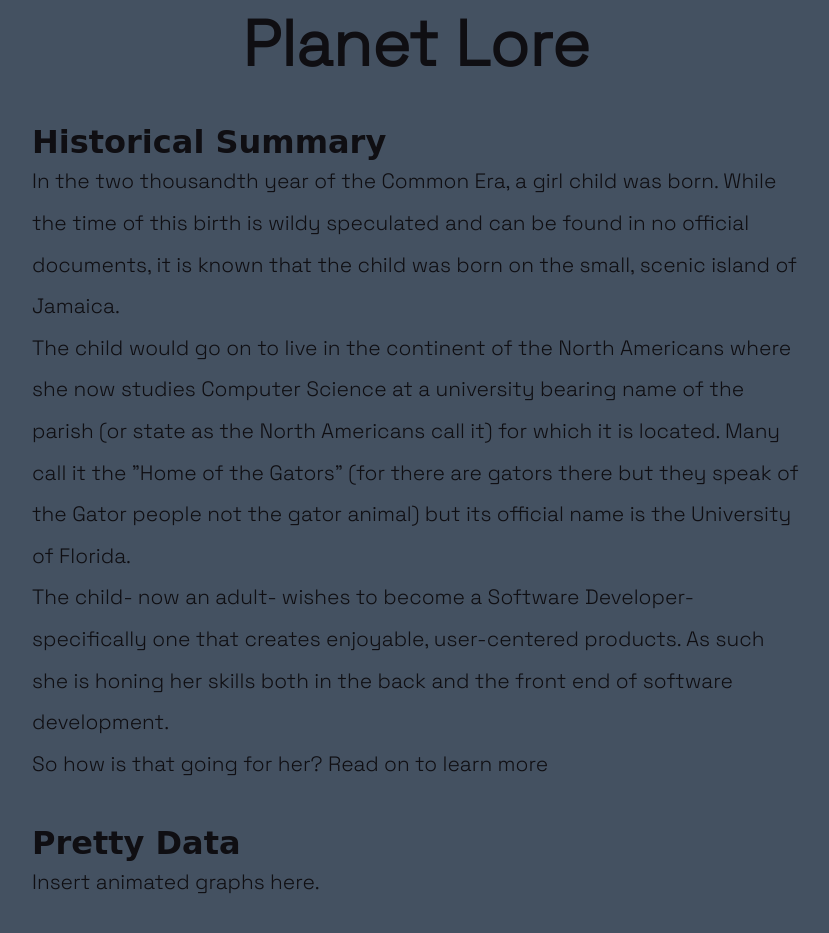
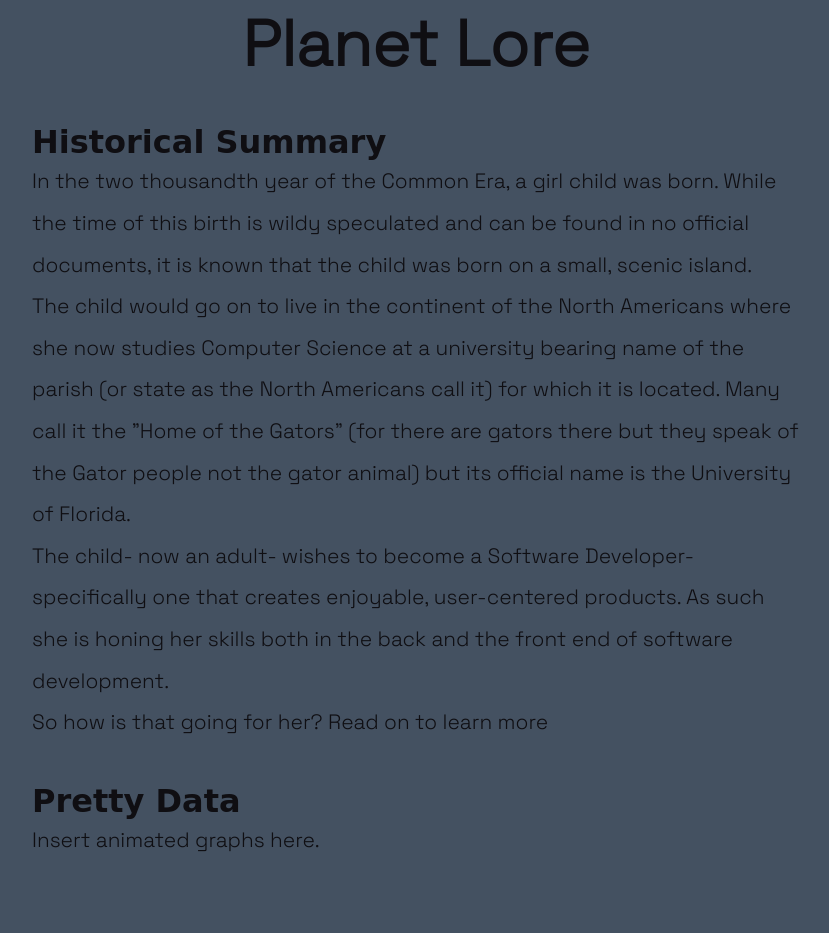
Before and after one commit to chewitt1/chewitt1.github.io, a plain HTML site: page index.html in a window 1280 px wide. Shown: the part 869-1802 px from the top of the page, without its empty margins (224-1053 px from the left). Drawn offline with Linux system fonts and the light colour scheme; a web font is replaced by a local one.

Commit message:
Update Main Page

```diff
--- a/index.html
+++ b/index.html
@@ -29,7 +29,7 @@
 		<div id="about">
 			<h2 class="section-title">Planet Lore</h2>
 			<h3 class="sub-section-title">Historical Summary</h3>
-			<p>In the two thousandth year of the Common Era, a girl child was born. While the time of this birth is wildy speculated and can be found in no official documents, it is known that the child was born on the small, scenic island of Jamaica. </p>
+			<p>In the two thousandth year of the Common Era, a girl child was born. While the time of this birth is wildy speculated and can be found in no official documents, it is known that the child was born on a small, scenic island. </p>
 			<p>The child would go on to live in the continent of the North Americans where she now studies Computer Science at a university bearing name of the parish (or state as the North Americans call it) for which it is located. Many call it the "Home of the Gators" (for there are gators there but they speak of the Gator people not the gator animal) but its official name is the University of Florida.</p>
 			<p>The child- now an adult- wishes to become a Software Developer- specifically one that creates enjoyable, user-centered products. As such she is honing her skills both in the back and the front end of software development. </p>
 			<p>So how is that going for her? Read on to learn more</p>
```
